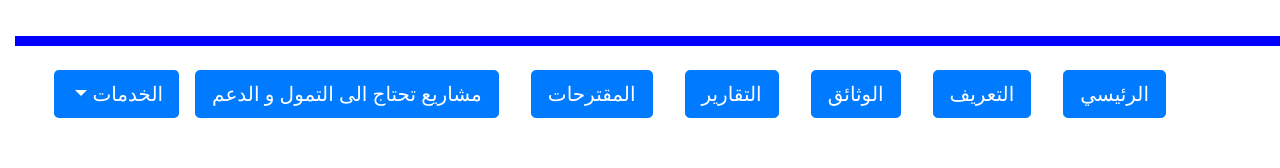
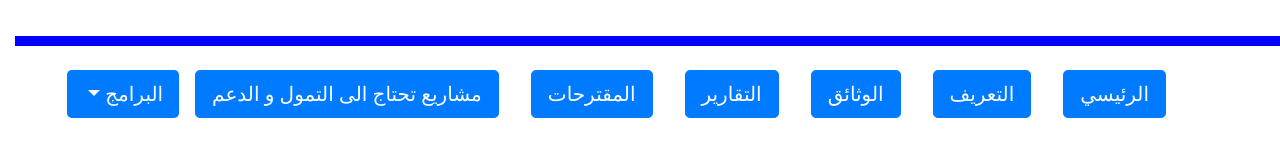
Before and after one commit to Fakherzibari/mount, a plain HTML site: page nonfoodbasket.html in a window 1280 px wide. Shown: the part 302-470 px from the top of the page. Drawn offline with nearby package versions, Linux system fonts and the light colour scheme.

Commit message:
Update nonfoodbasket.html

```diff
--- a/nonfoodbasket.html
+++ b/nonfoodbasket.html
@@ -74,7 +74,7 @@
         <a class="nav-link" href="#cta"> <button type="button" class="btn btn-primary btn-lg">مشاريع تحتاج الى التمول و الدعم</button></a>
 
       </div>
-      <button type="button" class="btn btn-lg btn-primary dropdown-toggle service" data-toggle="dropdown"> الخدمات </button>
+      <button type="button" class="btn btn-lg btn-primary dropdown-toggle service" data-toggle="dropdown"> البرامج </button>
       <div class="dropdown-menu">
         <h5 class="dropdown-header">المشاريع</h5>
         <a class="dropdown-item" href="#">الطفولة و الأرامل </a>
```
